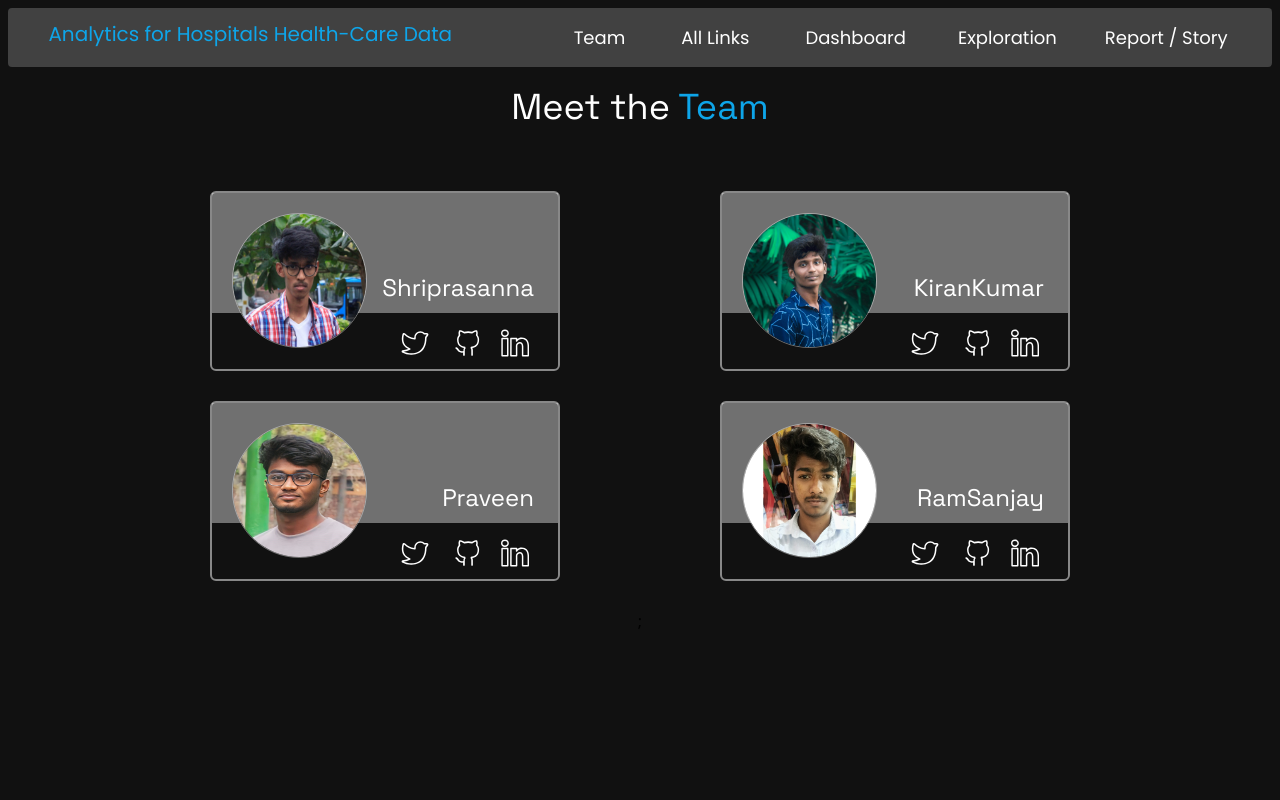
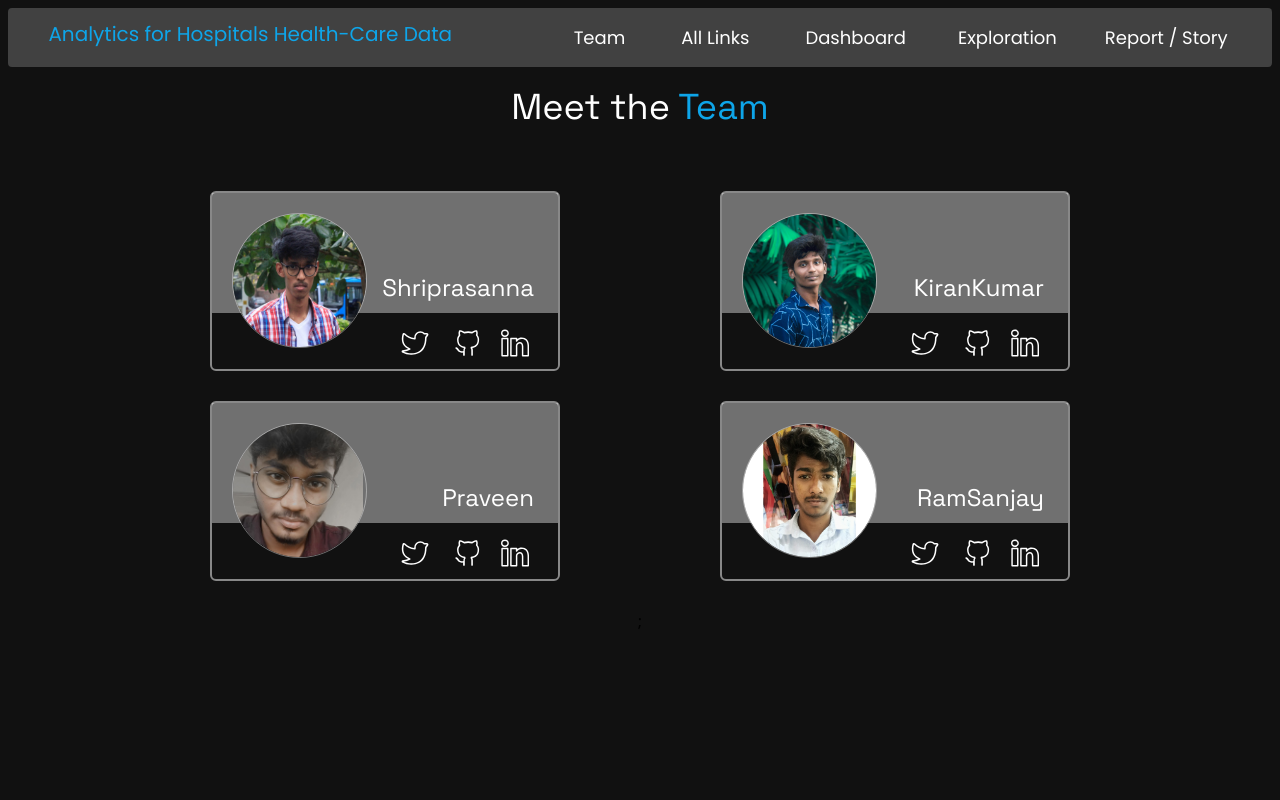
Before and after one commit to shrix1/IBM-webpage, a Next.js app: page /team in a window 1280 px wide. Shown: the top 800 px of the page. Built offline with nearby package versions, Linux system fonts and the light colour scheme.

Commit message:
praveen phjoto added

```diff
--- a/app/team/page.tsx
+++ b/app/team/page.tsx
@@ -6,7 +6,7 @@ import { CiTwitter } from "react-icons/ci";
 import Image from "next/image";
 import shri from ".//shri.jpg";
 import kiran from ".//kiran.jpeg";
-import praveen from ".//praveen.jpg";
+import praveen from ".//prav-.jpg";
 import ram from ".//ram.jpg";
 
 const Team: FC = () => {
@@ -38,7 +38,7 @@ const Team: FC = () => {
                   <Image
                     src={shri}
                     alt="images"
-                    className="aspect-square transition-all duration-300"
+                    className="aspect-square "
                     priority
                   />
                 </div>
@@ -88,7 +88,7 @@ const Team: FC = () => {
                   <Image
                     src={kiran}
                     alt="images"
-                    className="aspect-square transition-all duration-300"
+                    className="aspect-square "
                     priority
                   />
                 </div>
@@ -138,7 +138,7 @@ const Team: FC = () => {
                   <Image
                     src={praveen}
                     alt="images"
-                    className="aspect-square transition-all duration-300"
+                    className="w-[130px]"
                     priority
                   />
                 </div>
@@ -188,7 +188,7 @@ const Team: FC = () => {
                   <Image
                     src={ram}
                     alt="images"
-                    className="aspect-square transition-all duration-300"
+                    className="aspect-square "
                     priority
                   />
                 </div>
```
Also changed, not shown: app/team/prav-.jpg (added), app/team/prav.jpg (added).
